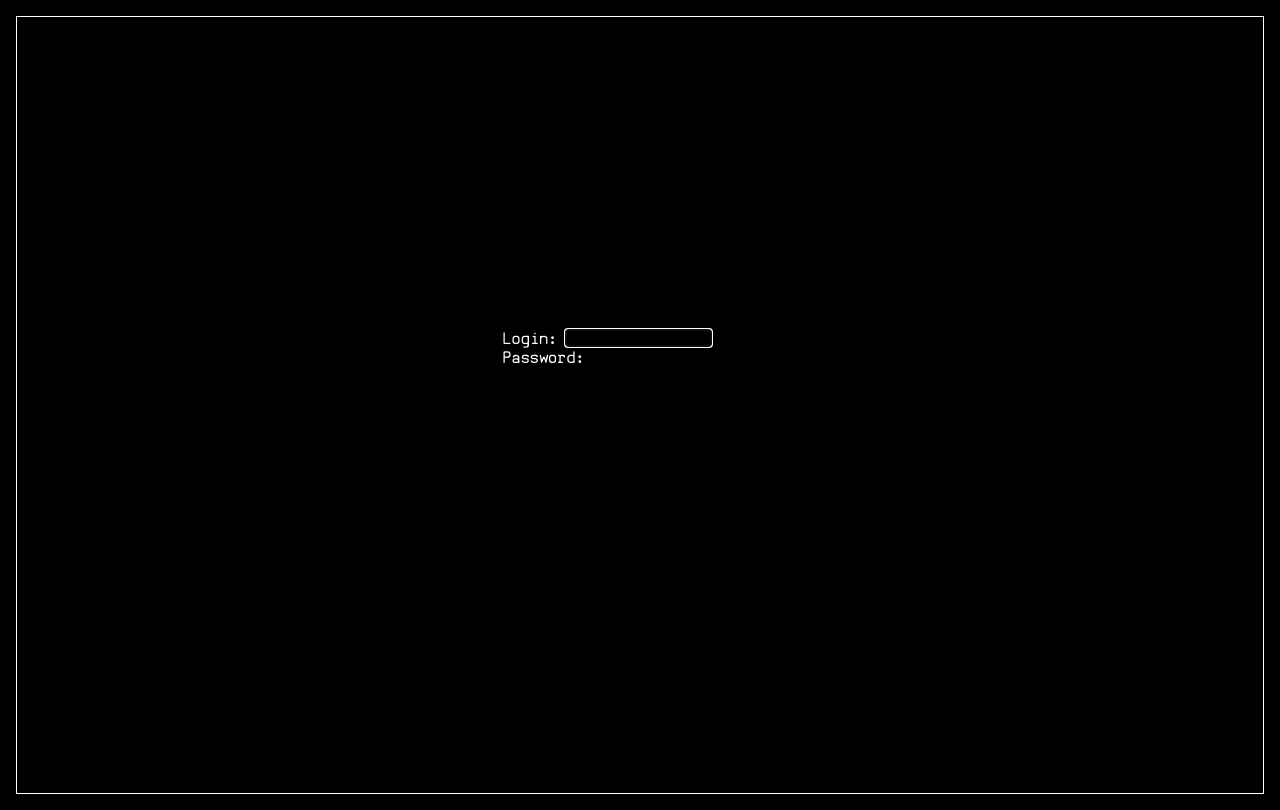
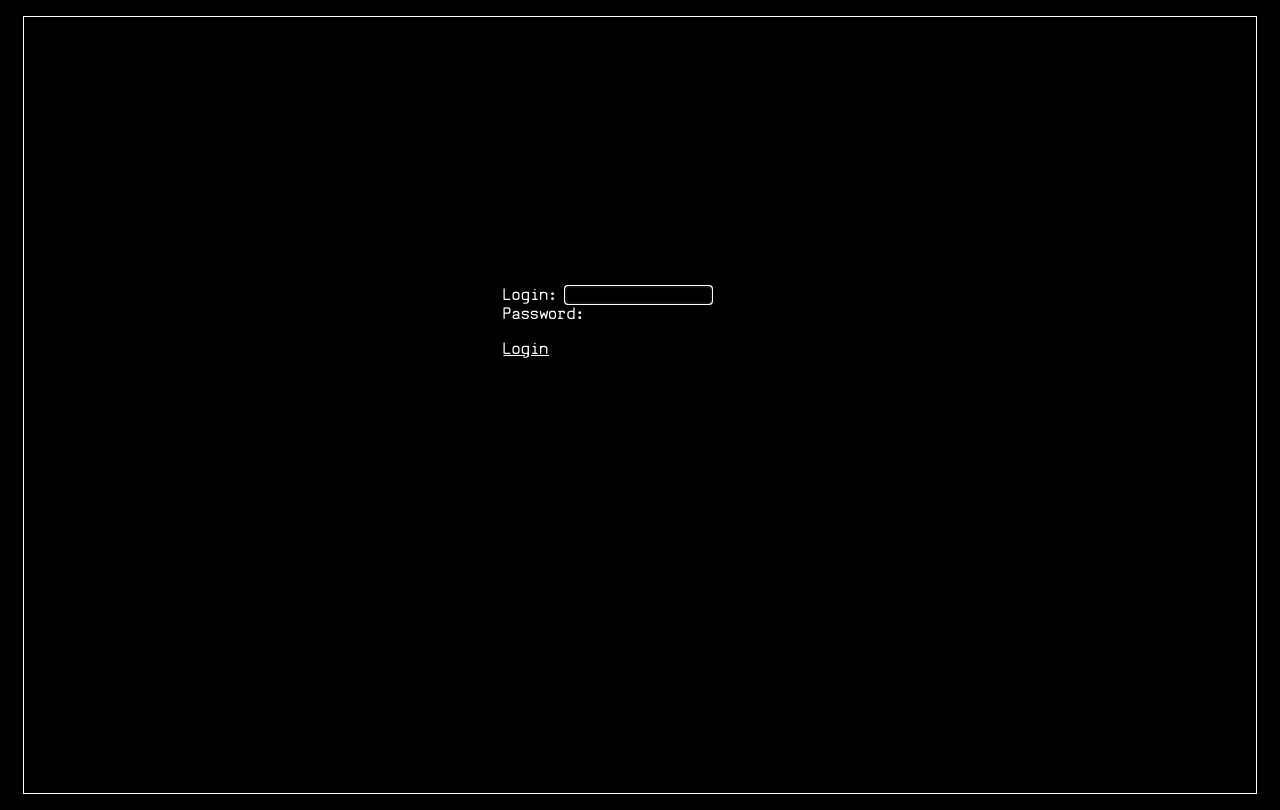
Before and after one commit to mlewicki12/angular-music-arg, an Angular app: page /login in a window 1280 px wide. Built offline with nearby package versions, Linux system fonts and the light colour scheme.

Commit message:
add login button and loading screen

```diff
--- a/src/app/components/login/login.component.html
+++ b/src/app/components/login/login.component.html
@@ -1,7 +1,7 @@
 
-<div class="login">
-  <div>
-    <p class="hide">PLACEHOLDER</p>
+<div class="login" *ngIf="!loggedIn">
+  <div class="hide">
+    02/28
   </div>
 
   <div class="form">
@@ -15,7 +15,8 @@
       <input type="password" [(ngModel)]="password" />
     </label>
 
-    <p class="{{(attemptMade && !loggedIn) ? 'error' : 'hide'}}">Incorrect username or password</p>
+    <a (click)="processLogin()">Login</a>
+    <p class="{{attemptMade ? 'error' : 'hide'}}">Incorrect username or password</p>
   </div>
 
   <div class="error-info">
@@ -24,3 +25,6 @@
     </div>
   </div>
 </div>
+<div class="login" *ngIf="loggedIn">
+  <p>{{loadingText}}</p>
+</div>
--- a/src/app/components/login/login.component.ts
+++ b/src/app/components/login/login.component.ts
@@ -20,18 +20,25 @@ export class LoginComponent implements OnInit {
   displayPromptText: boolean = false;
   interval: any;
 
+  loadingText: string = "Logging in";
+
   attemptMade: boolean = false;
   loggedIn: boolean = false;
+  loggingIn: boolean = false;
 
   constructor(private bindingService: BindingService,
               private loginService: LoginService,
               private fileService: FileService,
+              private timerService: TimerService,
               private router: Router) {
                 this.fileService.setLogTime(new Date());
               }
 
   ngOnInit(): void {
-    this.bindingService.registerEvent('Enter', () => {
+    this.bindingService.registerEvent('Enter', () => this.processLogin());
+  }
+
+  processLogin() {
     this.attemptMade = true;
     this.loggedIn = this.loginService.verify(this.login.toLowerCase(), this.password.toLowerCase());
     this.login = this.password = "";
@@ -41,9 +48,15 @@ export class LoginComponent implements OnInit {
         this.lerpText();
       }, 400);
     } else {
+      this.loggingIn = true;
+      this.timerService.loadingText(this.loadingText, 3000, (text: string, last: boolean) => {
+        if(last) {
           this.router.navigate(['/files/split']);
         }
+
+        this.loadingText = text;
       });
+    }
   }
 
   lerpText(): void {
--- a/src/assets/system.json
+++ b/src/assets/system.json
@@ -1,19 +1,7 @@
 
 {
-  ".": {
-    "type": "link",
-    "value": "/"
-  },
   "split": {
-    ".": {
-      "type": "link",
-      "value": "split"
-    },
     "mikau": {
-      ".": {
-        "type": "link",
-        "value": "split/mikau"
-      },
       "..": {
         "type": "link",
         "value": "split"
@@ -99,10 +87,6 @@
       }
     },
     "psyouredead": {
-      ".": {
-        "type": "link",
-        "value": "split/psyouredead"
-      },
       "..": {
         "type": "link",
         "value": "split"
@@ -171,10 +155,6 @@
     }
   },
   "logs": {
-    ".": {
-      "type": "link",
-      "value": "logs"
-    },
     "..": {
       "type": "link",
       "value": ""
--- a/src/sass/app/components/login.scss
+++ b/src/sass/app/components/login.scss
@@ -34,6 +34,13 @@ input {
   margin-left: 0.5rem;
 }
 
+a {
+  text-decoration: underline;
+  cursor: pointer;
+  color: $app-secondary;
+  margin-top: 1rem;
+}
+
 .hide {
   color: $app-main;
 }
--- a/src/sass/app/components/terminal.scss
+++ b/src/sass/app/components/terminal.scss
@@ -10,6 +10,7 @@
   padding: 0.5rem;
 
   height: 95vh;
+  width: 95vw;
 
   font-family: $app-font;
   font-size: large;
--- a/src/sass/styles.scss
+++ b/src/sass/styles.scss
@@ -13,3 +13,11 @@ body {
   margin: 0;
   padding: 0;
 }
+
+app-terminal {
+  display: flex;
+  flex-flow: row nowrap;
+
+  justify-content: center;
+  align-items: center;
+}
```
Lines whose indentation alone changed are shown as unchanged.
